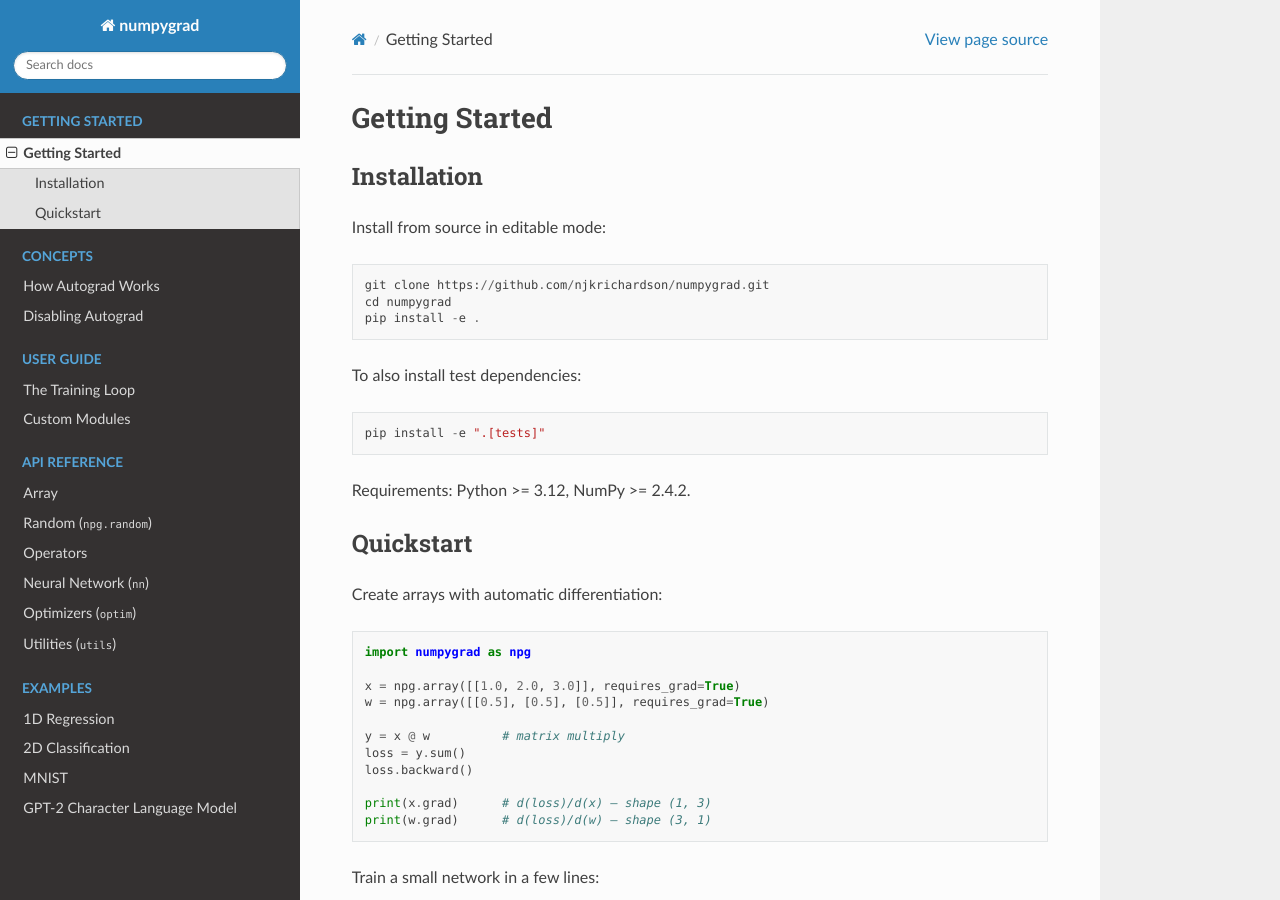
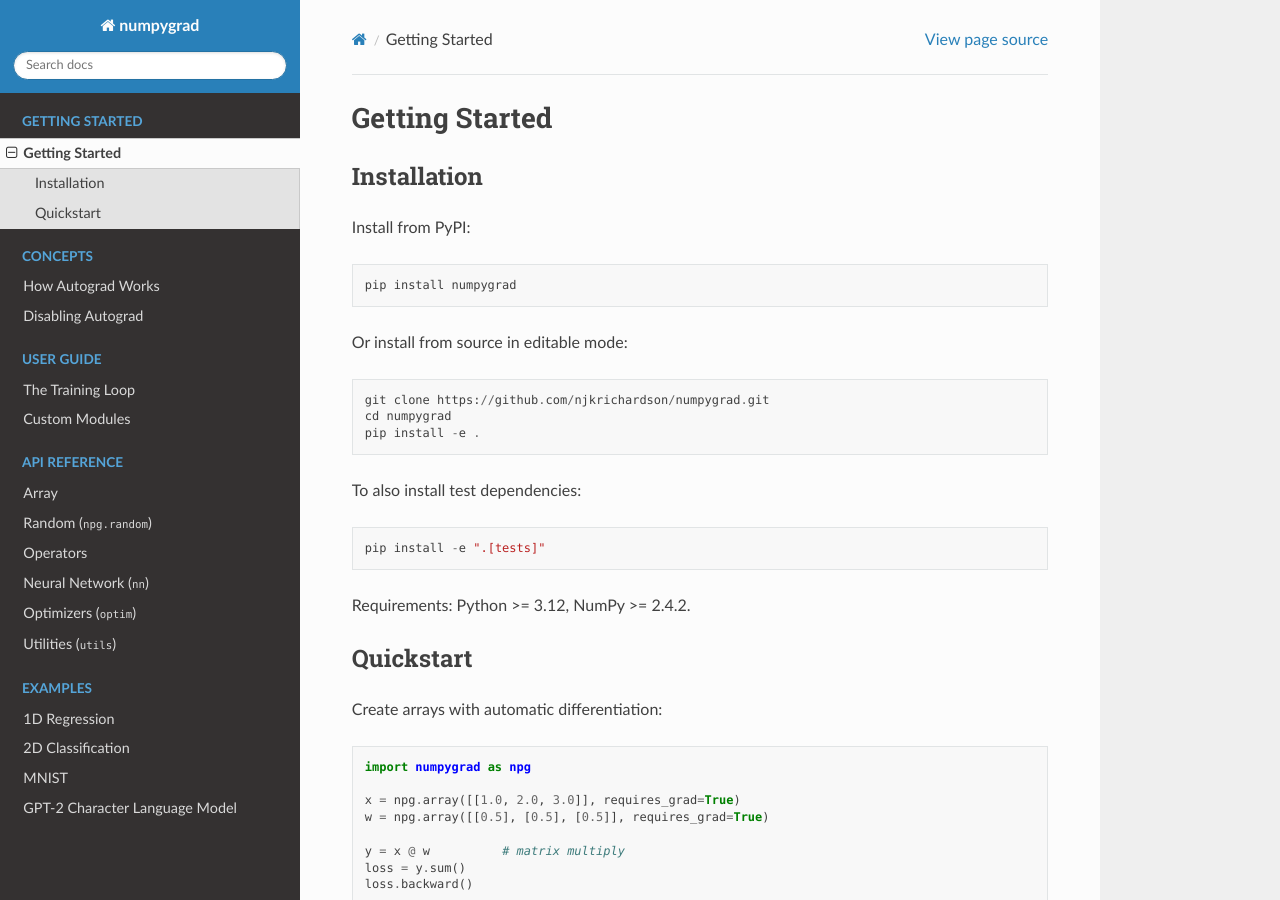
Before and after one commit to njkrichardson/numpygrad, a Sphinx documentation site: the page built from docs/getting_started.rst, in a window 1280 px wide and 900 px high. Built offline with Sphinx 7.4.7 and the Read the Docs theme 3.1.0, drawn with Linux system fonts in a browser that asks for light colours.

Commit message:
[doc]: Add pip install instruction

```diff
--- a/docs/getting_started.rst
+++ b/docs/getting_started.rst
@@ -4,7 +4,11 @@
 Installation
 ------------
 
-Install from source in editable mode::
+Install from PyPI::
+
+    pip install numpygrad
+
+Or install from source in editable mode::
 
     git clone https://github.com/njkrichardson/numpygrad.git
     cd numpygrad
```
Also changed, not shown: README.md (+9 -3 lines).
